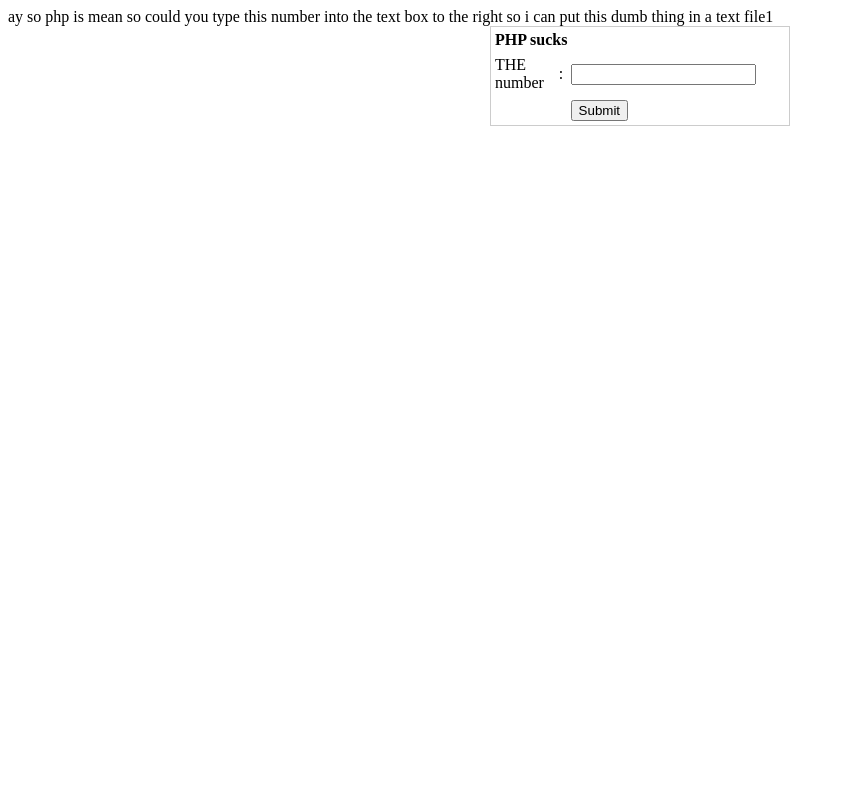
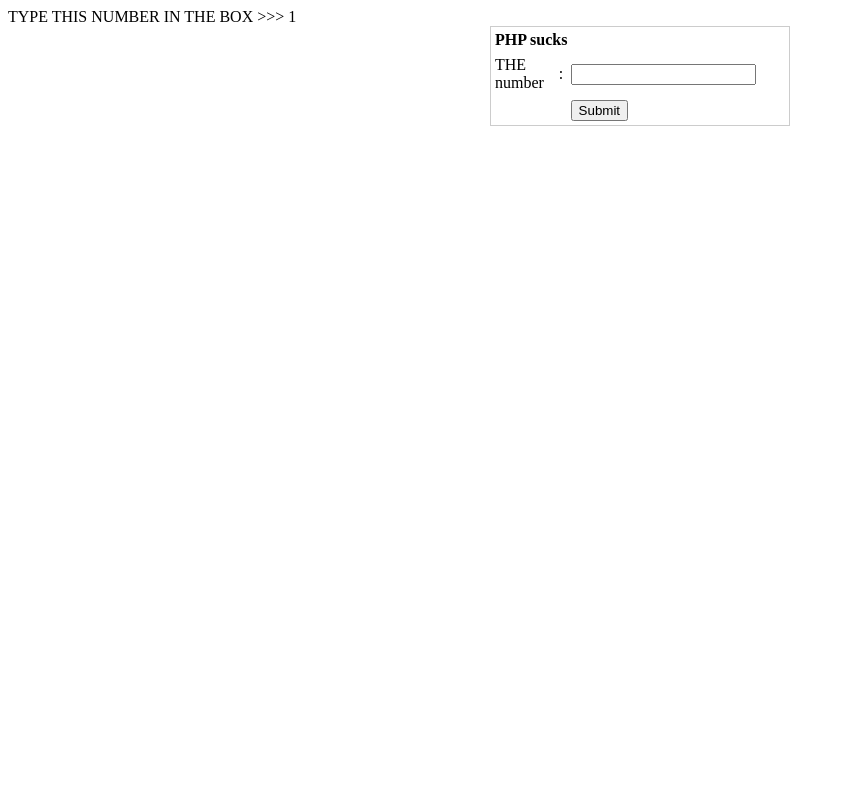
Before and after one commit to Duedot43/VirtualPass, a PHP site: page /?page=1 in a window 1280 px wide. Shown: the whole page, without its empty margins (0-845 px from the left). Run offline with PHP 8.4, Linux system fonts and the light colour scheme.

Commit message:
made it more clear

```diff
--- a/src/index.php
+++ b/src/index.php
@@ -1,8 +1,7 @@
 
 <?php
-echo "ay so php is mean so could you type this number";
-echo "\ninto the text box to the right so";
-echo "\ni can put this dumb thing in a text file", $_GET['page'];
+
+echo "TYPE THIS NUMBER IN THE BOX >>> ", $_GET['page'];
 ?>
 <table width="300" border="0" align="center" cellpadding="0" cellspacing="1" bgcolor="#CCCCCC">
 <tr>
```
